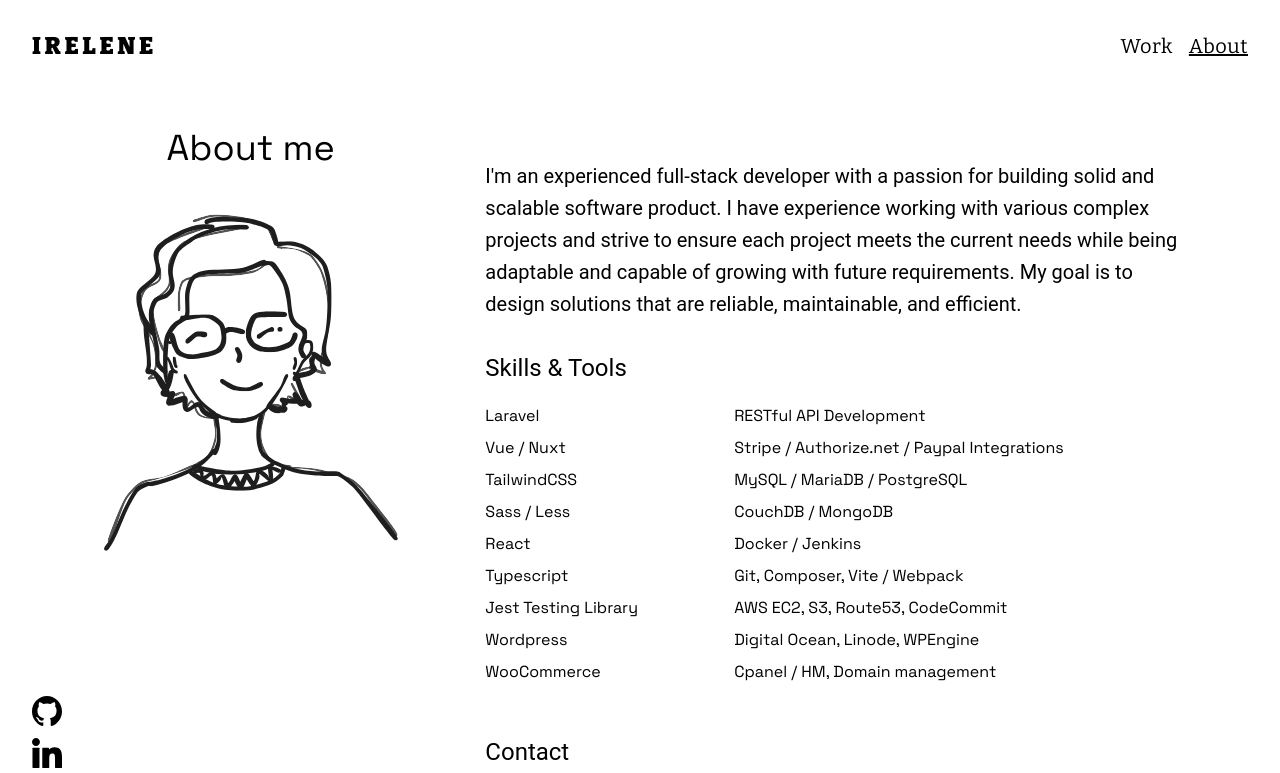
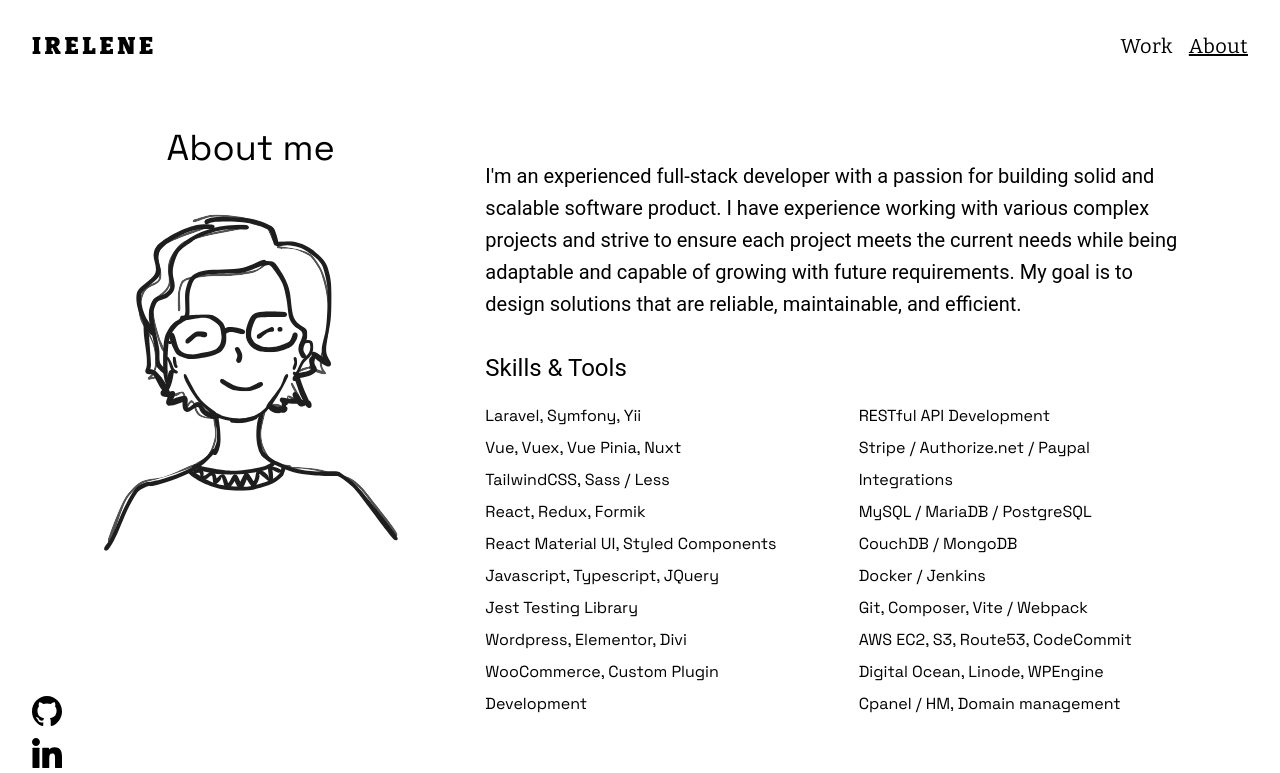
Before and after one commit to iresci23/portfolio-nuxt, a Nuxt app: page /about in a window 1280 px wide. Shown: the top 773 px of the page. Built offline with nearby package versions, Linux system fonts and the light colour scheme.

Commit message:
Add meta tags

```diff
--- a/components/PortfolioCard.vue
+++ b/components/PortfolioCard.vue
@@ -11,7 +11,9 @@
       >
         <img :src="image" alt="octadoc" class="rounded-t" />
         <div class="card-text group-hover/card:animate-visible">
-          <span class="text-white font-space-grotesk px-6">{{ text }}</span>
+          <span class="text-white font-space-grotesk pl-2 pr-4">{{
+            text
+          }}</span>
           <div class="flex gap-2 justify-center pt-4">
             <CommonIconTech :tech="tech" />
           </div>
--- a/nuxt.config.ts
+++ b/nuxt.config.ts
@@ -2,10 +2,22 @@
 export default defineNuxtConfig({
   app: {
     head: {
+      title: "Irelene",
       charset: 'utf-8',
       viewport: 'width=device-width, initial-scale=1',
+      meta: [
+        { name: "title", content: "Irelene - Full-stack Developer Portfolio" },
+        {
+          name: "description",
+          content:
+            "I enjoy building impactful web solutions, from simple websites to complex apps.",
+        },
+        {
+          name: "robots",
+          content: "noindex, nofollow",
+        },
+      ],
     },
-    // pageTransition: { name: 'page', mode: 'out-in' }
   },
   compatibilityDate: '2024-04-03',
   devtools: { enabled: true },
--- a/pages/about.vue
+++ b/pages/about.vue
@@ -22,22 +22,22 @@
 
           <h2 class="font-roboto mb-4 text-2xl">Skills & Tools</h2>
           <div
-            class="grid grid-cols-1 lg:grid-cols-3 gap-12 font-space-grotesk mb-12"
+            class="grid grid-cols-1 lg:grid-cols-2 gap-12 font-space-grotesk mb-12"
           >
             <div>
               <ul class="text-md leading-8">
-                <li>Laravel</li>
-                <li>Vue / Nuxt</li>
-                <li>TailwindCSS</li>
-                <li>Sass / Less</li>
-                <li>React</li>
-                <li>Typescript</li>
+                <li>Laravel, Symfony, Yii</li>
+                <li>Vue, Vuex, Vue Pinia, Nuxt</li>
+                <li>TailwindCSS, Sass / Less</li>
+                <li>React, Redux, Formik</li>
+                <li>React Material UI, Styled Components</li>
+                <li>Javascript, Typescript, JQuery</li>
                 <li>Jest Testing Library</li>
-                <li>Wordpress</li>
-                <li>WooCommerce</li>
+                <li>Wordpress, Elementor, Divi</li>
+                <li>WooCommerce, Custom Plugin Development</li>
               </ul>
             </div>
-            <div class="col-span-2">
+            <div>
               <ul class="text-md leading-8">
                 <li>RESTful API Development</li>
                 <li>Stripe / Authorize.net / Paypal Integrations</li>
```
